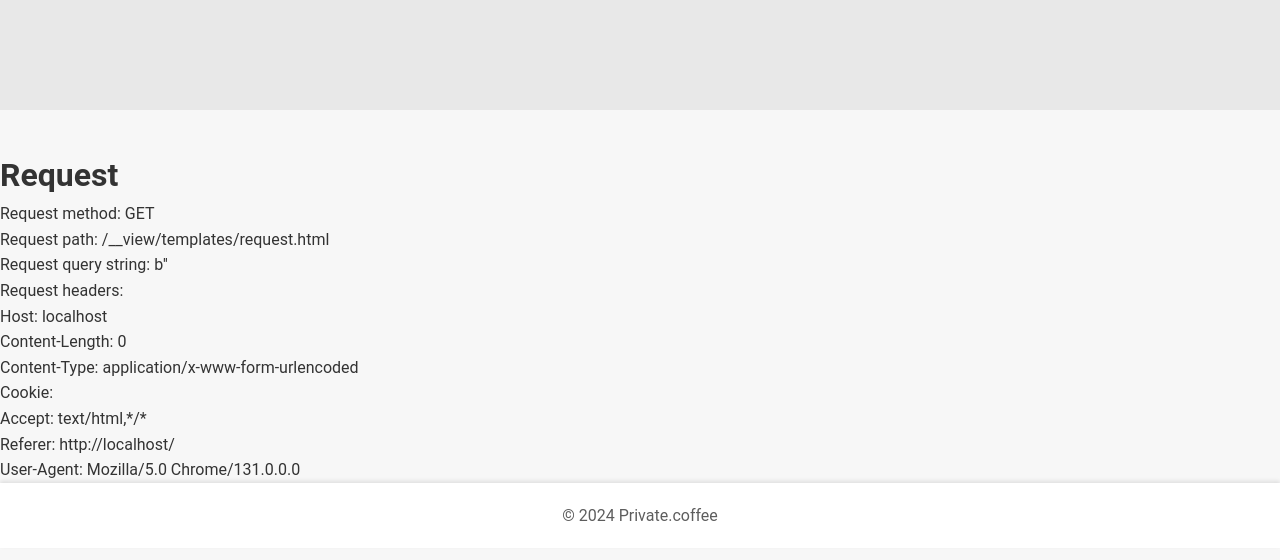
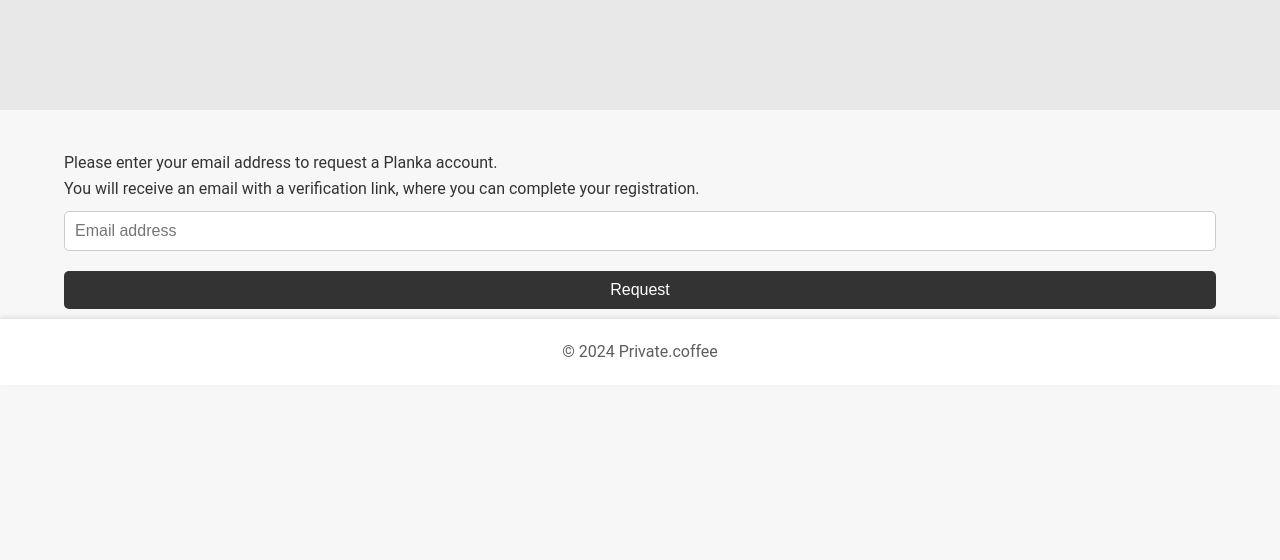
Before and after one commit to PrivateCoffee/planka-register, a Flask app: template templates/request.html in a window 1280 px wide. Shown: the part 40-600 px from the top of the page. Run offline with Flask 3, Linux system fonts and the light colour scheme; the template is opened without the code that fills it, so the values that code supplies are empty.

Commit message:
feat: enhance user request flow with styled form
Updated the `request.html` page to include a more user-friendly form, prompting users for their email to request a Planka account. The accompanying `style.css` was enriched with styles for inputs and buttons, ensuring a coherent and accessible design. This change aims to streamline the account request process, improving user experience by guiding them through an intuitive email verification system. Enhanced styling for focus and hover states also improves accessibility and user interaction cues.

```diff
--- a/static/style.css
+++ b/static/style.css
@@ -163,3 +163,34 @@
     color: #5d5d5d;
     font-weight: 700;
 }
+
+input {
+    padding: 10px;
+    margin: 10px 0;
+    width: 100%;
+    font-size: 16px;
+    border: 1px solid #ccc;
+    border-radius: 5px;
+}
+
+button {
+    padding: 10px;
+    margin: 10px 0;
+    width: 100%;
+    font-size: 16px;
+    border: none;
+    background-color: #333;
+    color: #fff;
+    cursor: pointer;
+    border-radius: 5px;
+}
+
+button:hover {
+    background-color: #5d5d5d;
+}
+
+input:focus, button:focus {
+    outline: none;
+    border-color: #5d5d5d;
+    box-shadow: 0 0 0 2px rgba(93,93,93,0.5);
+}
--- a/templates/request.html
+++ b/templates/request.html
@@ -1,14 +1,15 @@
-{% extends "base.html" %}
-
-{% block content %}
-    <h1>Request</h1>
-    <p>Request method: {{ request.method }}</p>
-    <p>Request path: {{ request.path }}</p>
-    <p>Request query string: {{ request.query_string }}</p>
-    <p>Request headers:</p>
-    <ul>
-        {% for key, value in request.headers.items() %}
-            <li>{{ key }}: {{ value }}</li>
-        {% endfor %}
-    </ul>
+{% extends "base.html" %} {% block content %}
+<main>
+  <div class="container">
+    <p>Please enter your email address to request a Planka account.</p>
+    <p>
+      You will receive an email with a verification link, where you can complete
+      your registration.
+    </p>
+    <form>
+      <input type="email" name="email" placeholder="Email address" required />
+      <button type="submit">Request</button>
+    </form>
+  </div>
+</main>
 {% endblock %}
```
